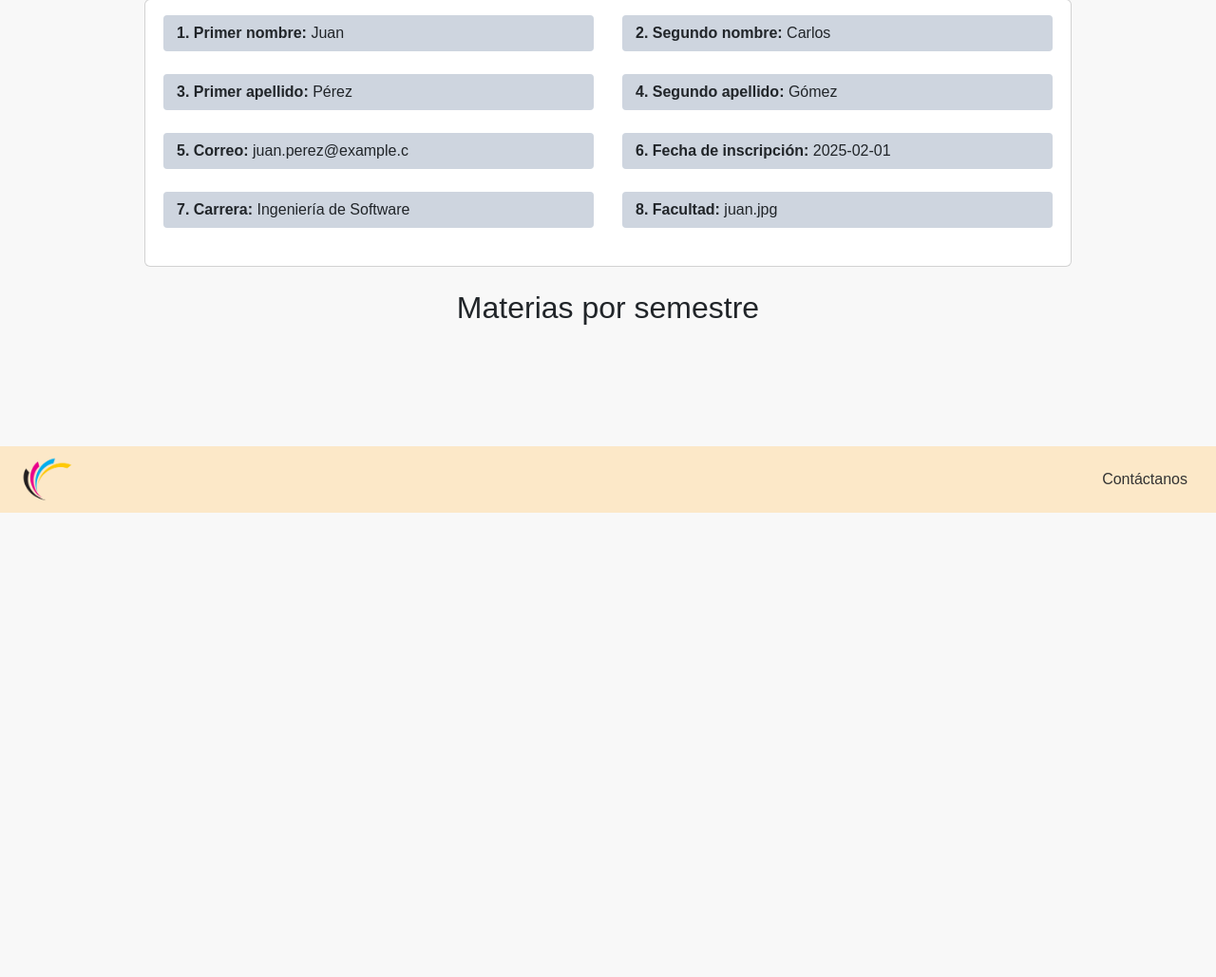
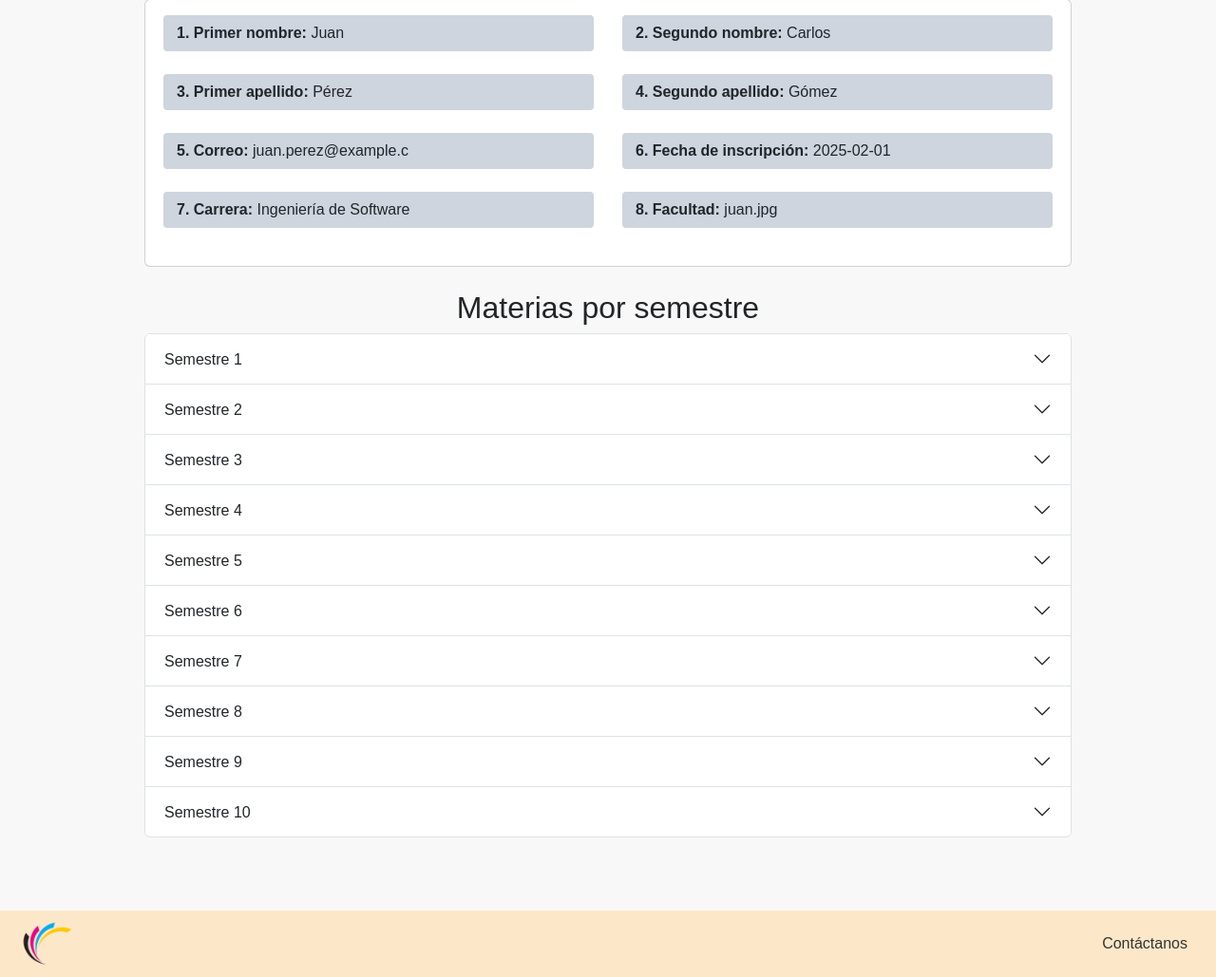
Before and after one commit to JSP10877/estudiantes_inc, a Flask app: page /detalles_estudiantes/1 in a window 1280 px wide. Shown: the part 445-1474 px from the top of the page at 95% size. Before the commit the page ends 985 px from the top, so only its background shows below. Run offline with Flask 3, Linux system fonts and the light colour scheme; data comes from the database, SQL or seed files in the repository.

Commit message:
materias corregido

```diff
--- a/app.py
+++ b/app.py
@@ -153,11 +153,21 @@ def detalles_estudiantes(id_estudiante):
     cursor.execute(sql_estudiante, (id_estudiante,))
     estudiante = cursor.fetchone()
 
+    # Consulta para obtener las materias de la carrera del estudiante
+    sql_materias = """
+        SELECT m.nombre_materia, m.id_semestre
+        FROM materias m
+        JOIN estudiante e ON m.id_carrera = e.id_carrera
+        WHERE e.id_estudiante = %s
+        ORDER BY m.id_semestre
+    """
+    cursor.execute(sql_materias, (id_estudiante,))
+    materias = cursor.fetchall()
+
     # Generar la URL de la foto
     foto_url = url_for('uploads', filename=estudiante[8]) if estudiante[8] else url_for('static', filename='imagenes/default.jpg')
 
-    return render_template('detalles_estudiantes.html', estudiante=estudiante, foto_url=foto_url)
-
+    return render_template('detalles_estudiantes.html', estudiante=estudiante, foto_url=foto_url, materias=materias)
 
 #----------------------------------------------------------------------------
 # Ruta para editar estudiante
--- a/templates/detalles_estudiantes.html
+++ b/templates/detalles_estudiantes.html
@@ -60,12 +60,6 @@
     <div id="semestres">
         <section class="container mt-4" style="margin-bottom: 2%;">
             <h2 class="text-center">Materias por semestre</h2>
-
-            <!-- Bloque de depuración -->
-        <pre>
-            {{ materias }}
-        </pre>
-
             <div class="accordion" id="accordionSemestres">
                 {% for semestre, materias_semestre in materias|groupby(1) %}
                 <div class="accordion-item">
@@ -89,40 +83,8 @@
         </section>
     </div>
 
-    <!--
-        <div id="semestres">
-        <section class="container mt-4" style="margin-bottom: 2%;">
-            <h2 class="text-center">Materias por semestre</h2>
-
-
-            <div class="accordion" id="accordionSemestres">
-                <div class="accordion-item">
-                    <h2 class="accordion-header">
-                        <button class="accordion-button collapsed" type="button" data-bs-toggle="collapse" data-bs-target="#semestre1" aria-expanded="false" aria-controls="semestre1">
-                            Semestre 1
-                        </button>
-                    </h2>
-                    <div id="semestre1" class="accordion-collapse collapse" data-bs-parent="#accordionSemestres">
-                        <div class="accordion-body">
-                            Matemáticas Básicas, Introducción a la Programación, Comunicación Oral y Escrita
-                        </div>
-                    </div>
-                </div>
-
-                <div class="accordion" id="accordionSemestres">
-                <div class="accordion-item">
-                    <h2 class="accordion-header">
-                        <button class="accordion-button collapsed" type="button" data-bs-toggle="collapse" data-bs-target="#semestre1" aria-expanded="false" aria-controls="semestre1">
-                            Semestre 2
-                        </button>
-                    </h2>
-                    <div id="semestre1" class="accordion-collapse collapse" data-bs-parent="#accordionSemestres">
-                        <div class="accordion-body">
-                            Matemáticas Básicas, Introducción a la Programación, Comunicación Oral y Escrita
-                        </div>
-                    </div>
-                </div>
-    -->
+    <script src="https://cdn.jsdelivr.net/npm/bootstrap@5.3.3/dist/js/bootstrap.bundle.min.js"
+        integrity="sha384-YvpcrYf0tY3lHB60NNkmXc5s9fDVZLESaAA55NDzOxhy9GkcIdslK1eN7N6jIeHz" crossorigin="anonymous"></script>
 
     <footer id="footer">
         <div id="logo2">
```
